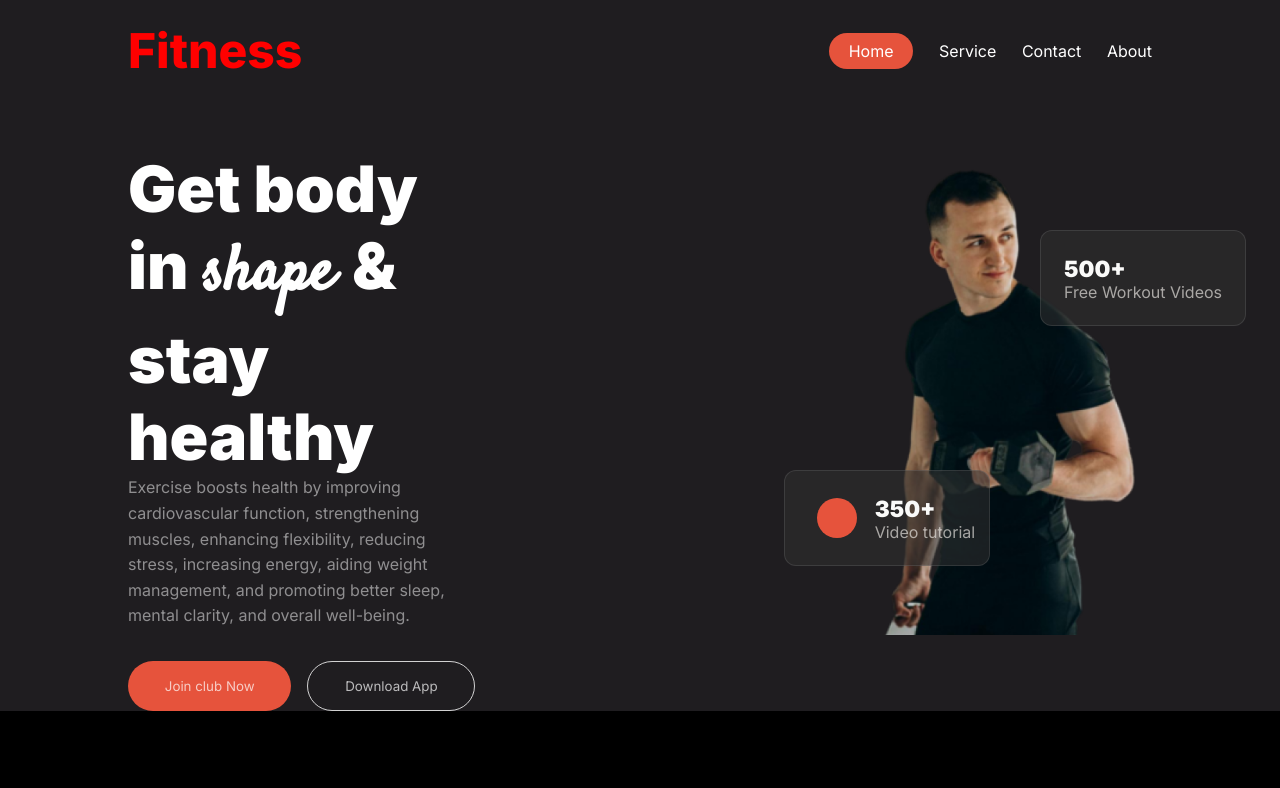
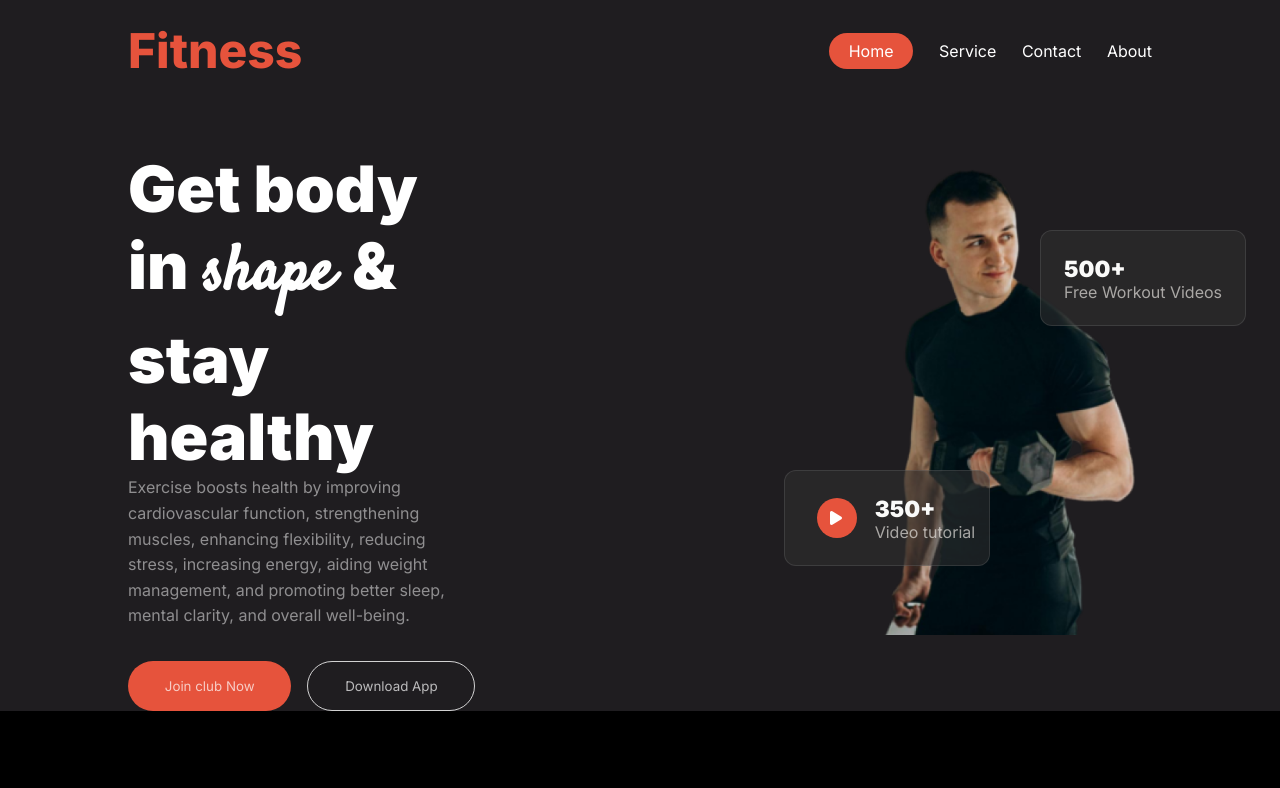
Before and after one commit to engrsakib/personal-Health-Tracker, a plain HTML site: page index.html in a window 1280 px wide. Shown: the top 788 px of the page. Drawn offline with Linux system fonts and the light colour scheme.

Commit message:
media button added

```diff
--- a/index.html
+++ b/index.html
@@ -57,7 +57,9 @@
           </div>
           <div class="headImgBox1 headImgBox11">
             <!-- circel -->
-            <div class="circel"></div>
+            <div class="circel">
+              <i class="fa-solid fa-play"></i>
+            </div>
             <div class="headImgTxt">
               <h3>350+</h3>
               <p>Video tutorial</p>
--- a/style/desktop.css
+++ b/style/desktop.css
@@ -35,7 +35,7 @@
   align-items: center;
 }
 .navLogo > h2 {
-  color: red;
+  color: rgb(230, 83, 60);
   font-family: Inter;
   font-size: 3rem;
   font-weight: 800;
@@ -145,6 +145,14 @@
   background: rgb(230, 83, 60);
   border-radius: 100%;
   margin-left: 2rem;
+  position: relative;
+  cursor: pointer;
+}
+.circel i{
+  color: rgb(255, 255, 255);
+  position: absolute;
+  top: 12px;
+  left: 13px;
 }
 .headImgTxt {
   margin: 0 auto;
```
